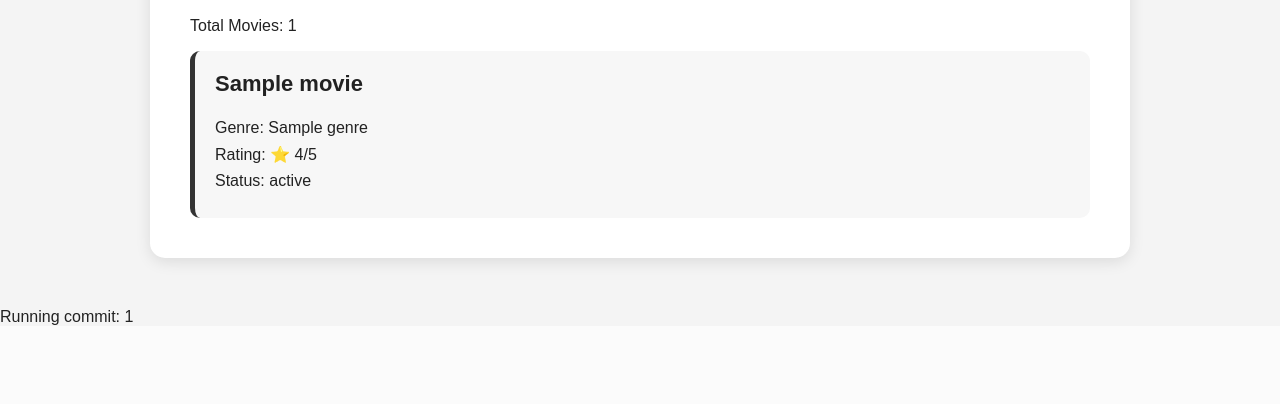
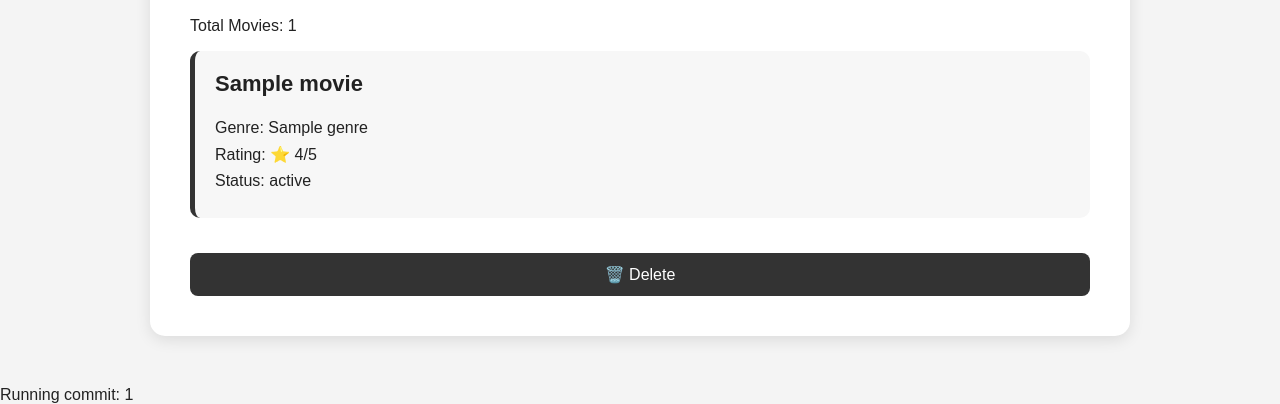
Before and after one commit to shreeyamahabaleshwarkar-hub/CineTrack, a Flask app: template templates/index.html in a window 1280 px wide. Shown: the part 958-1362 px from the top of the page. Before the commit the page ends 1283 px from the top, so only its background shows below. Run offline with Flask 3, Linux system fonts and the light colour scheme; the template is opened without the code that fills it: most values are stand-ins (such as "Sample title", 1, 10 or a date in 2020).

Commit message:
Add movie delete button

```diff
--- a/templates/index.html
+++ b/templates/index.html
@@ -93,6 +93,10 @@
                     <p>Status: {{ movie.status }}</p>
                 </div>
 
+                <form action="/delete/{{ loop.index0 }}" method="POST">
+                     <button type="submit">🗑️ Delete</button>
+                </form>
+
             {% endfor %}
 
         {% else %}
```
